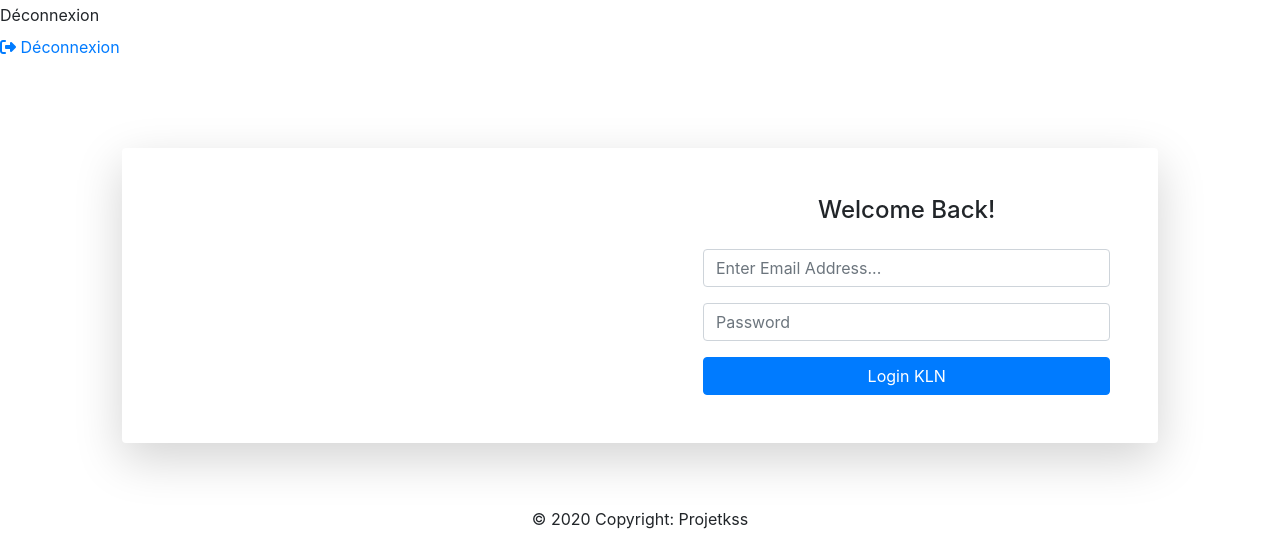
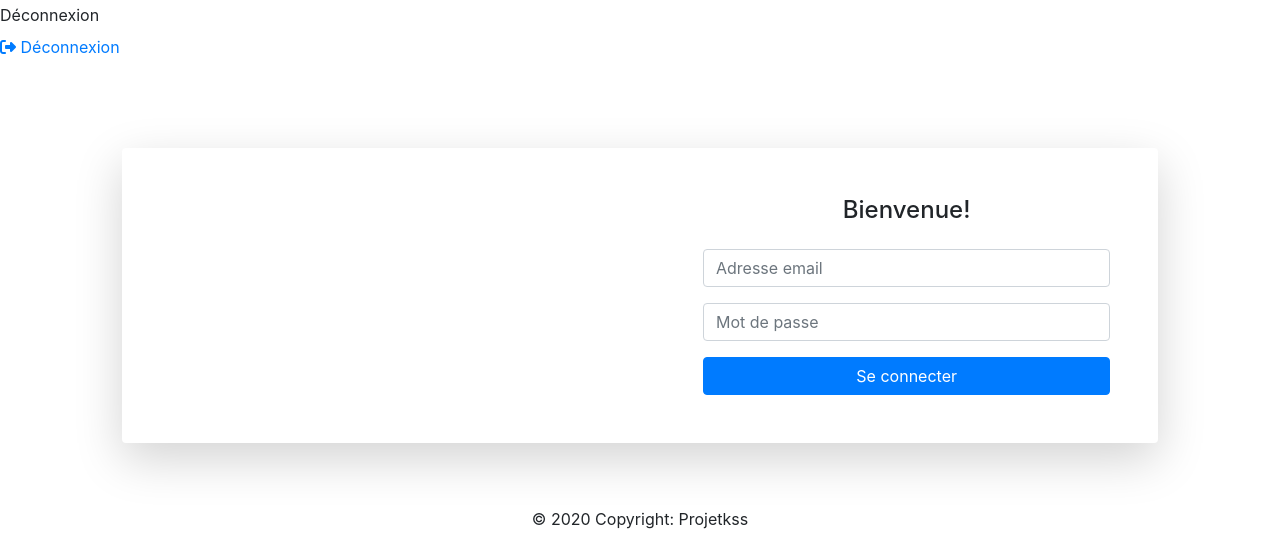
Before and after one commit to SamCapela/projetkss, a CodeIgniter app: page /database/ in a window 1280 px wide. Shown: the part 248-800 px from the top of the page. Run offline with CodeIgniter, Linux system fonts and the light colour scheme; some libraries are stand-ins or nearby versions.

Commit message:
meme version

```diff
--- a/application/models/AdminModel.php
+++ b/application/models/AdminModel.php
@@ -15,7 +15,6 @@ class AdminModel extends CI_Model
 	{
 		$ci =& get_instance();
 		$ci->db->select('*');
-		$ci->db->where('role', 1);
 		$ci->db->from('customers');
 		$query = $ci->db->get();
 		return $query->result_array();
--- a/application/views/auth/connexion.php
+++ b/application/views/auth/connexion.php
@@ -18,20 +18,20 @@ $this->load->view('header');
 						<div class="col-lg-6">
 							<div class="p-5">
 								<div class="text-center">
-									<h1 class="h4 text-gray-900 mb-4">Welcome Back!</h1>
+									<h1 class="h4 text-gray-900 mb-4">Bienvenue!</h1>
 								</div>
 								<form class="user"  method="POST">
 									<div class="form-group">
 										<input type="email" name="connexion[email]" class="form-control form-control-user"
 											id="exampleInputEmail" aria-describedby="emailHelp"
-											placeholder="Enter Email Address...">
+											placeholder="Adresse email">
 									</div>
 									<div class="form-group">
 										<input type="password" name="connexion[password]" class="form-control form-control-user"
-											id="exampleInputPassword" placeholder="Password">
+											id="exampleInputPassword" placeholder="Mot de passe">
 									</div>
 									<button type="submit"  class="btn btn-primary btn-user btn-block">
-										Login KLN
+										Se connecter
 									</button>
 								</form>
 							</div>
--- a/application/views/header.php
+++ b/application/views/header.php
@@ -15,9 +15,6 @@ $this->load->helper('url');
 <body>
 	<nav class="navbar navbar-expand-lg navbar-dark bg-dark">
 		<a class="navbar-brand" href="#">PROJETKSS</a>
-		<button class="navbar-toggler" type="button" data-toggle="collapse" data-target="#navbarNav" aria-controls="navbarNav" aria-expanded="false" aria-label="Toggle navigation">
-			<span class="navbar-toggler-icon"></span>
-		</button>
 		<div class="collapse navbar-collapse" id="navbarNav">
 			<ul class="navbar-nav">
 				<?php if (isset($_SESSION['id_customer'])) {
```
